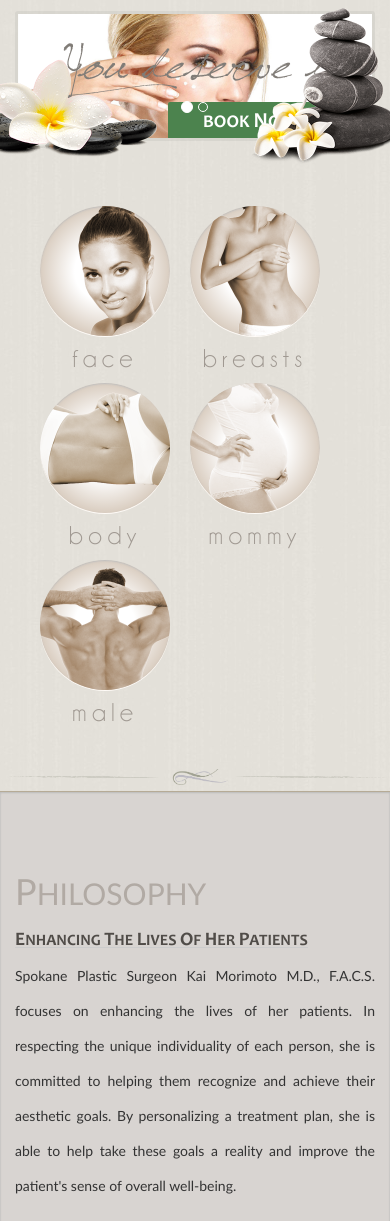
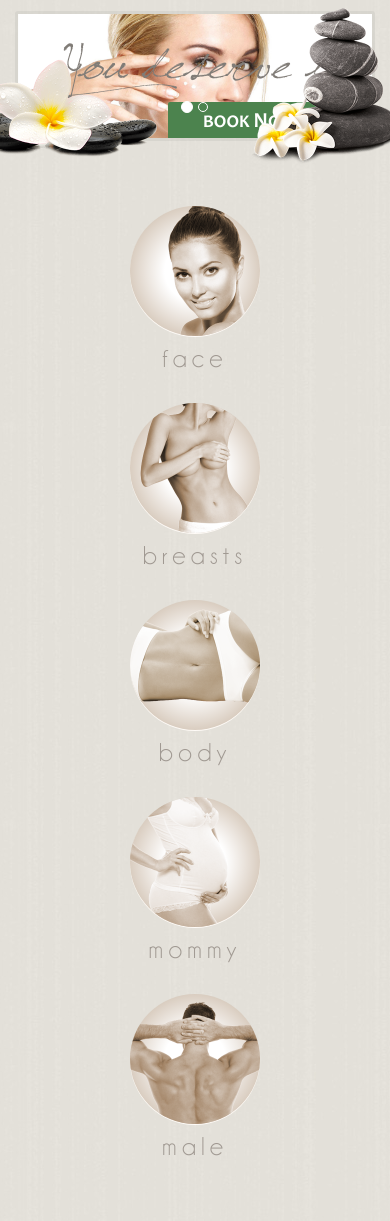
Before and after one commit to ckcollab/kmplasticsurgeon, a PHP site: page / in a window 390 px wide; the page is wider, and only the part inside the window is pictured. Shown: the part 195-1416 px from the top of that part. Run offline with PHP 8.4, Linux system fonts and the light colour scheme; some libraries are stand-ins or nearby versions.

Commit message:
big navs layout well for mobile

```diff
--- a/project/assets/css/main.css
+++ b/project/assets/css/main.css
@@ -146,14 +146,17 @@ a:hover {
 #carousel .face-to-hand .fancy {
   font-size: 120px;
 }
+/***************************************************************
+ * Big nav buttons
+ ***************************************************************/
 .picture-nav {
   text-align: center;
   margin: 60px 0;
 }
 .picture-nav .big-button {
-  float: left;
-  width: 20%;
-  min-width: 150px;
+  display: inline-block;
+  margin: 0 10px 20px 10px;
+  width: 150px;
   text-align: center;
   cursor: pointer;
   -webkit-user-select: none;
@@ -209,7 +212,7 @@ a:hover {
   height: 130px;
   background-color: #bca68f;
   border-radius: 100%;
-  box-shadow: inset 0 1px 2px #BFBFBF, 0 1px #FFFBF7;
+  box-shadow: 0 1px #FFFBF7;
 }
 .picture-nav .big-button .image-container .image .normal,
 .picture-nav .big-button .image-container .image .sepia {
@@ -245,7 +248,7 @@ a:hover {
   width: 140px;
   height: 140px;
   background-color: #c6b39f;
-  box-shadow: inset 0 1px #FFF, 0 1px 4px #AAA;
+  box-shadow: inset 0 1px #FFF;
 }
 .picture-nav .big-button:hover .image .normal {
   opacity: 1;
--- a/project/assets/css/main.less
+++ b/project/assets/css/main.less
@@ -126,16 +126,17 @@ a:hover { text-decoration: none; }
     }
 }
 
+/***************************************************************
+ * Big nav buttons
+ ***************************************************************/
 .picture-nav {
     text-align: center;
     margin: 60px 0;
 
-    //img { margin: 20px; }
-
     .big-button {
-        float: left;
-        width: 20%;
-        min-width: 150px;
+        display: inline-block;
+        margin: 0 10px 20px 10px;
+        width: 150px;
         text-align: center;
         cursor: pointer;
         .user-select(none);
@@ -154,12 +155,11 @@ a:hover { text-decoration: none; }
                 height: 130px;
                 background-color: hsl(30, 25%, 65%);
                 border-radius: 100%;
-                box-shadow: inset 0 1px 2px #BFBFBF, 0 1px #FFFBF7;
+                box-shadow: 0 1px #FFFBF7;
 
                 .normal, .sepia {
                     .transition_properties(margin-left, margin-top;);
                     position: absolute;
-                    //display: none;
                     left: 0;
                     top: 0;
                     bottom: 0;
@@ -179,7 +179,7 @@ a:hover { text-decoration: none; }
                 width: 140px;
                 height: 140px;
                 background-color: hsl(30, 25%, 70%);
-                box-shadow: inset 0 1px #FFF, 0 1px 4px #AAA;
+                box-shadow: inset 0 1px #FFF;
 
                 .normal {
                     opacity: 1;
```
